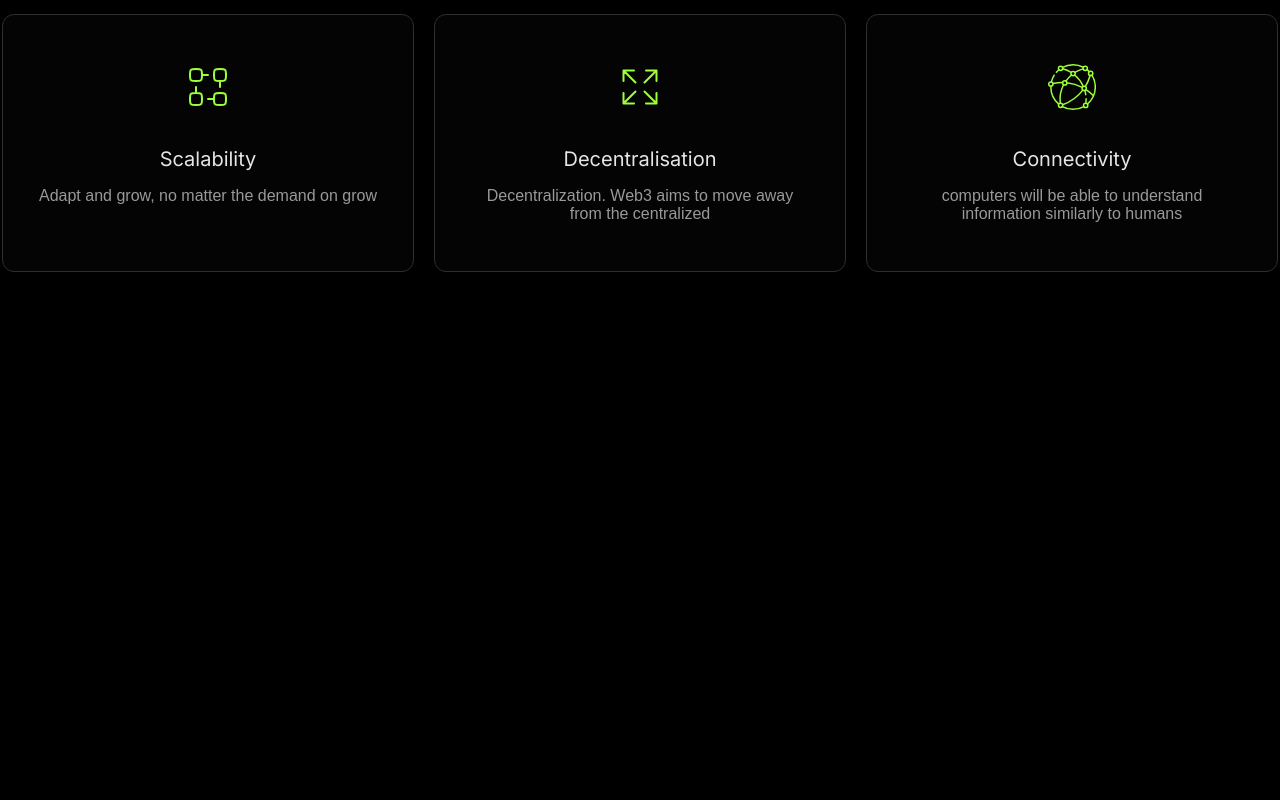
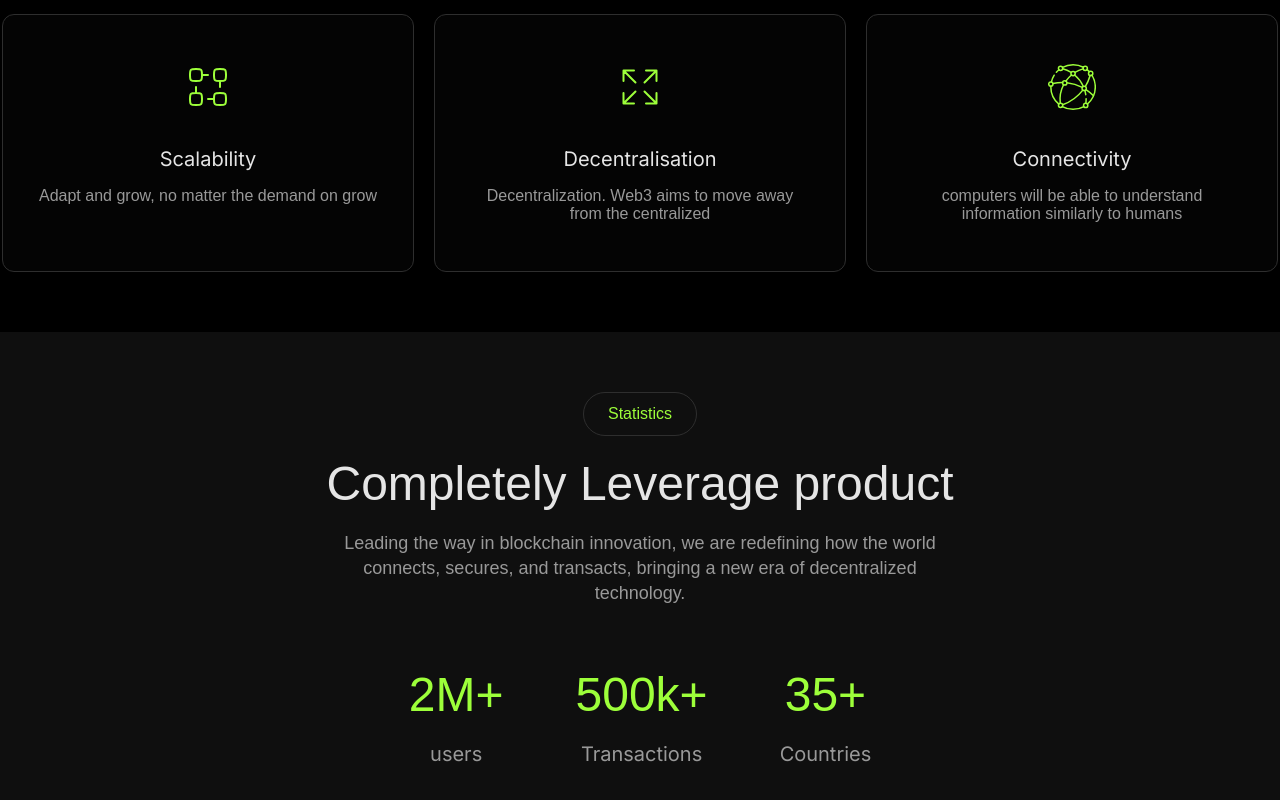
Before and after one commit to GuilhermeLima05/NeoFi, a plain HTML site: page index.html in a window 1280 px wide. Shown: the part 1153-1953 px from the top of the page. Before the commit the page ends 1668 px from the top, so only its background shows below. Drawn offline with Linux system fonts and the light colour scheme; a web font is replaced by a local one.

Commit message:
style: stylization section statistics in style.css

```diff
--- a/index.html
+++ b/index.html
@@ -121,7 +121,7 @@
     </section>
 
     <section class="section-statistcs">
-    <div>
+    <div class="content-statistics">
         <span>Statistics</span>
 
         <h2>Completely Leverage product</h2>
--- a/src/styles/style.css
+++ b/src/styles/style.css
@@ -214,3 +214,70 @@
     font-family: var(--font-family-alexandria);
     width: 338px;
 }
+
+.section-statistcs{
+    display: flex;
+    flex-direction: column;
+    gap: 60px;
+    align-items: center;
+    background-color: var(--color-gray4);
+    padding: 60px 0px;
+}
+
+.content-statistics{
+    display: flex;
+    flex-direction: column;
+    gap: 20px;
+    align-items: center;
+}
+
+.content-statistics span{
+    color: var(--color-green);
+    border: 1px solid var(--color-gray3);
+    padding: 12px 24px;
+    border-radius: 24px;
+    font-family: var(--font-family-alexandria);
+    font-size: var(--font-size-text2);
+}
+
+.content-statistics h2{
+    color: var(--color-white);
+    font-family: var(--font-family-alexandria);
+    font-size: var(--font-size-title2);
+    font-weight: 400;
+}
+
+.content-statistics p{
+    color: var(--color-gray1);
+    font-size: var(--font-size-button);
+    font-family: var(--font-family-alexandria);
+    width: 644px;
+    text-align: center;
+    line-height: 140%;
+}
+
+.container-number-statistcs{
+    display: flex;
+    justify-content: center;
+    gap: 72px;
+}
+
+.number-statistcs{
+    display: flex;
+    flex-direction: column;
+    gap: 20px;
+    text-align: center;
+}
+
+.number-statistcs h3{
+    font-family: var(--font-family-alexandria);
+    font-size: var(--font-size-title2);
+    color: var(--color-green);
+    font-weight: 400;
+}
+
+.number-statistcs p{
+    color: var(--color-gray1);
+    font-family: var(--font-family-Inter);
+    font-size: var(--font-size-subtitle);
+}
```
